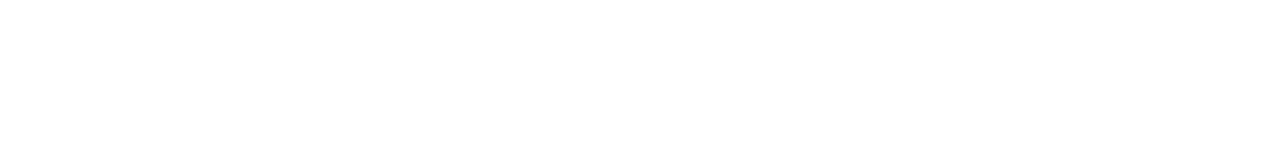
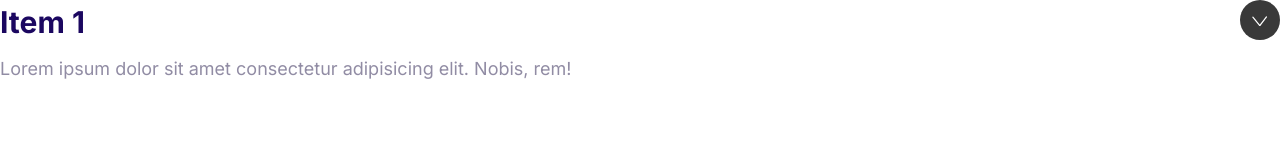
Before and after one commit to tmgAzit/milkyway, a plain HTML site: page Moshify/index.html in a window 1280 px wide. Drawn offline with Linux system fonts and the light colour scheme.

Commit message:
define the collapsible component.

```diff
--- a/Moshify/css/styles.css
+++ b/Moshify/css/styles.css
@@ -530,3 +530,36 @@ a {
     margin: 0 2rem;
   }
 }
+
+/* Collapsibles */
+.collapsible__header {
+  display: flex;
+  justify-content: space-between;
+}
+
+.collapsible__heading {
+  margin-top: 0;
+  font-size: 3rem;
+}
+
+.collapsible__chevron {
+  transform: rotate(-90deg);
+  transition: transform 0.3s;
+}
+
+.collapsible__content {
+  max-height: 0;
+  overflow: hidden;
+  opacity: 0;
+  transition: all 0.3s;
+}
+
+.collapsible--expanded .collapsible__chevron {
+  transform: rotate(0);
+}
+
+.collapsible--expanded .collapsible__content {
+  max-height: 100vh;
+  overflow: visible;
+  opacity: 1;
+}
--- a/Moshify/index.html
+++ b/Moshify/index.html
@@ -13,5 +13,18 @@
     <link rel="stylesheet" href="css/styles.css" />
     <title>Document</title>
   </head>
-  <body></body>
+  <body>
+    <div class="collapsible collapsible--expanded">
+      <header class="collapsible__header">
+        <h2 class="collapsible__heading">Item 1</h2>
+        <svg class="icon icon--white collapsible__chevron">
+          <use xlink:href="images/sprite.svg#chevron"></use>
+        </svg>
+      </header>
+      <div class="collapsible__content">
+        Lorem ipsum dolor sit amet consectetur adipisicing elit. Nobis, rem!
+      </div>
+    </div>
+    <script src="js/main.js"></script>
+  </body>
 </html>
--- /dev/null
+++ b/Moshify/js/main.js
@@ -0,0 +1,6 @@
+const collapsibles = document.querySelectorAll(".collapsible");
+collapsibles.forEach((item) =>
+  item.addEventListener("click", function () {
+    this.classList.toggle("collapsible--expanded");
+  })
+);
```
Also changed, not shown: Moshify/components/collapsible.html (added).
